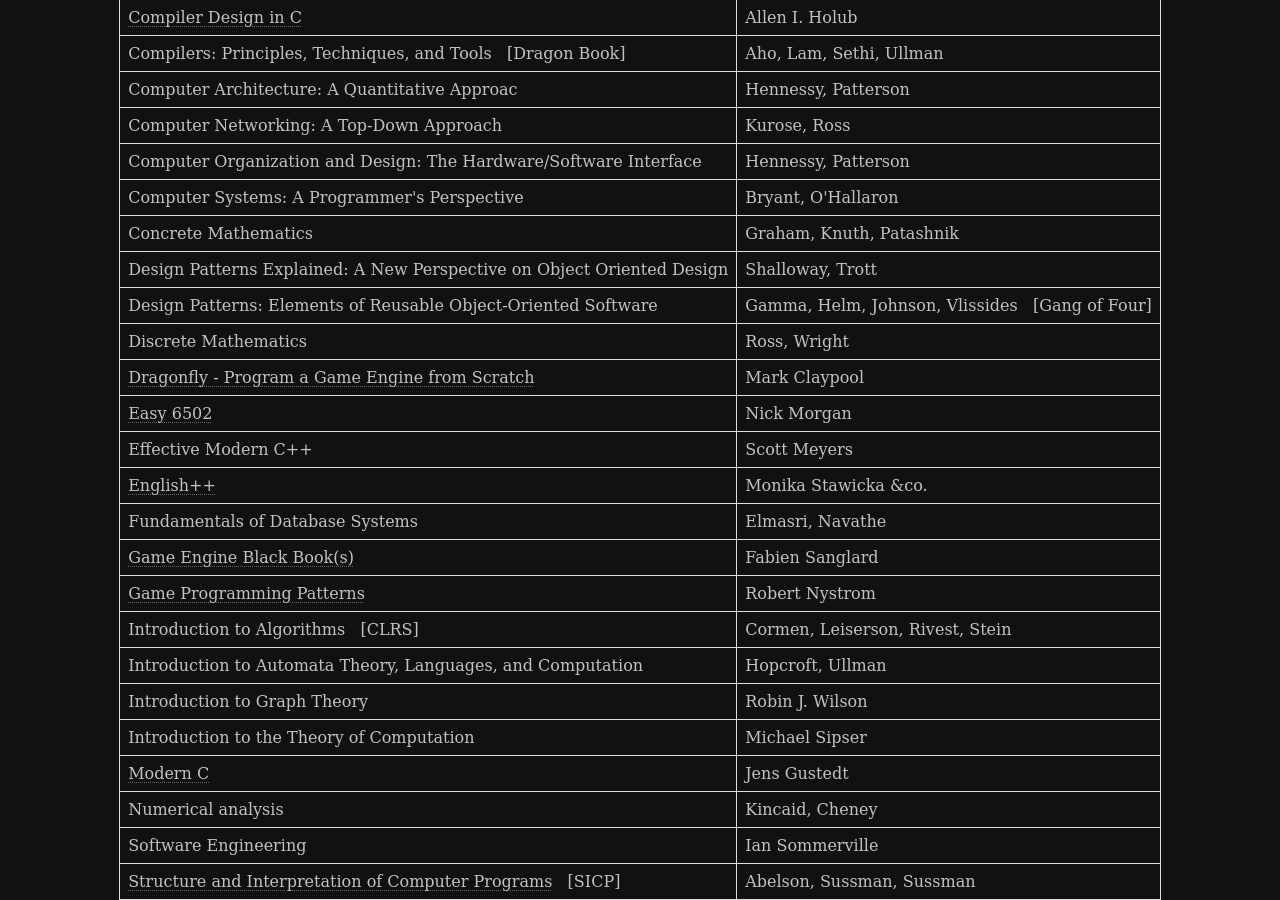
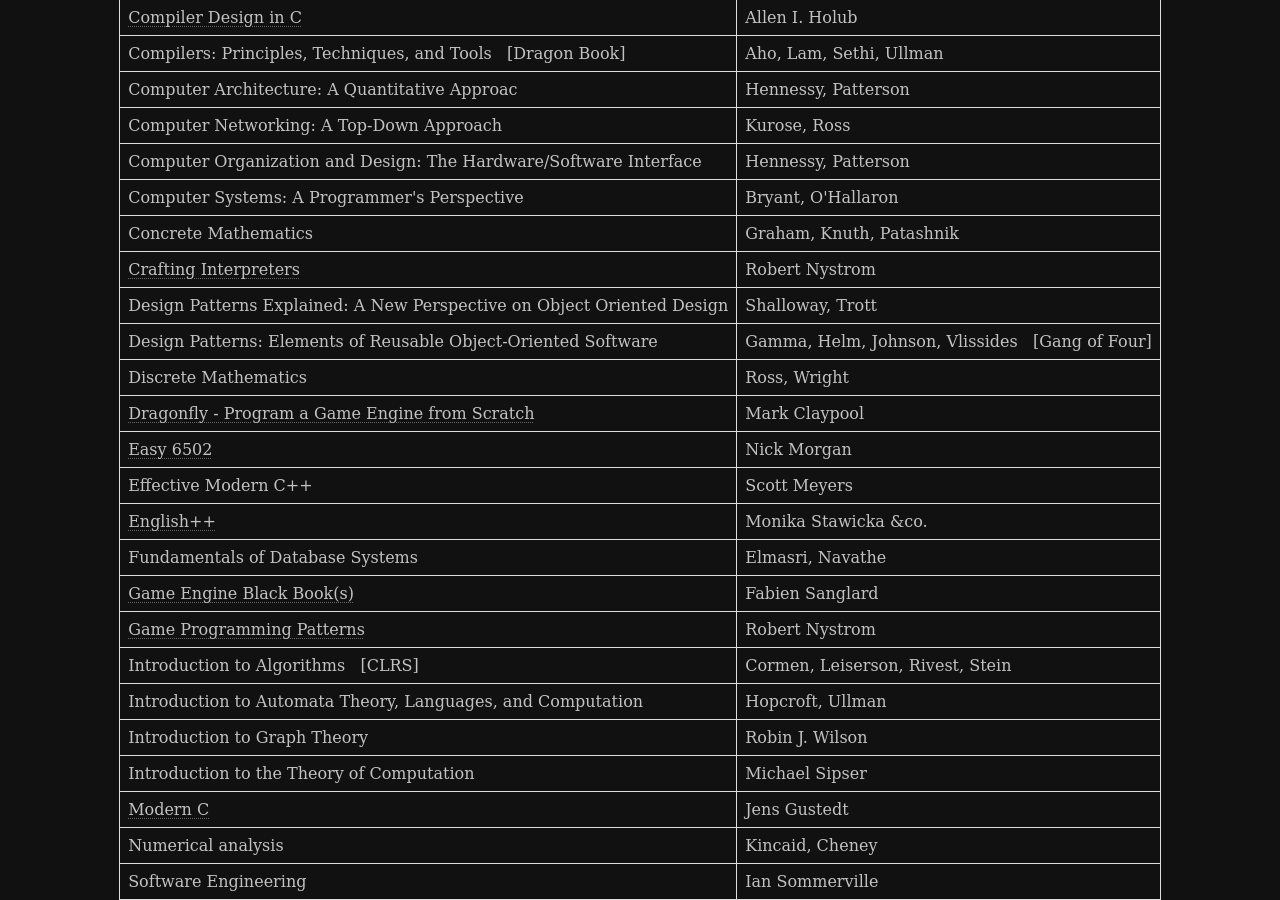
Before and after one commit to Jorenar/blog, a Jekyll site: the page built from _posts/2023-11-26-cs-books.md, in a window 1280 px wide and 900 px high, scrolled down 317 px. Built offline with Jekyll 4.4.1, drawn with Linux system fonts in a browser that asks for light colours.

```diff
--- a/_posts/2023-11-26-cs-books.md
+++ b/_posts/2023-11-26-cs-books.md
@@ -19,6 +19,7 @@ title:  "Books about CS, CE, programming &c."
 | Computer Organization and Design: The Hardware/Software Interface        | Hennessy, Patterson
 | Computer Systems: A Programmer's Perspective                             | Bryant, O'Hallaron
 | Concrete Mathematics                                                     | Graham, Knuth, Patashnik
+| [Crafting Interpreters][CrIntp]                                          | Robert Nystrom
 | Design Patterns Explained: A New Perspective on Object Oriented Design   | Shalloway, Trott
 | Design Patterns: Elements of Reusable Object-Oriented Software           | Gamma, Helm, Johnson, Vlissides &nbsp; [Gang&nbsp;of&nbsp;Four]
 | Discrete Mathematics                                                     | Ross, Wright
```
Also changed, not shown: other parts of _posts/2023-11-26-cs-books.md (+1 -0 lines).
